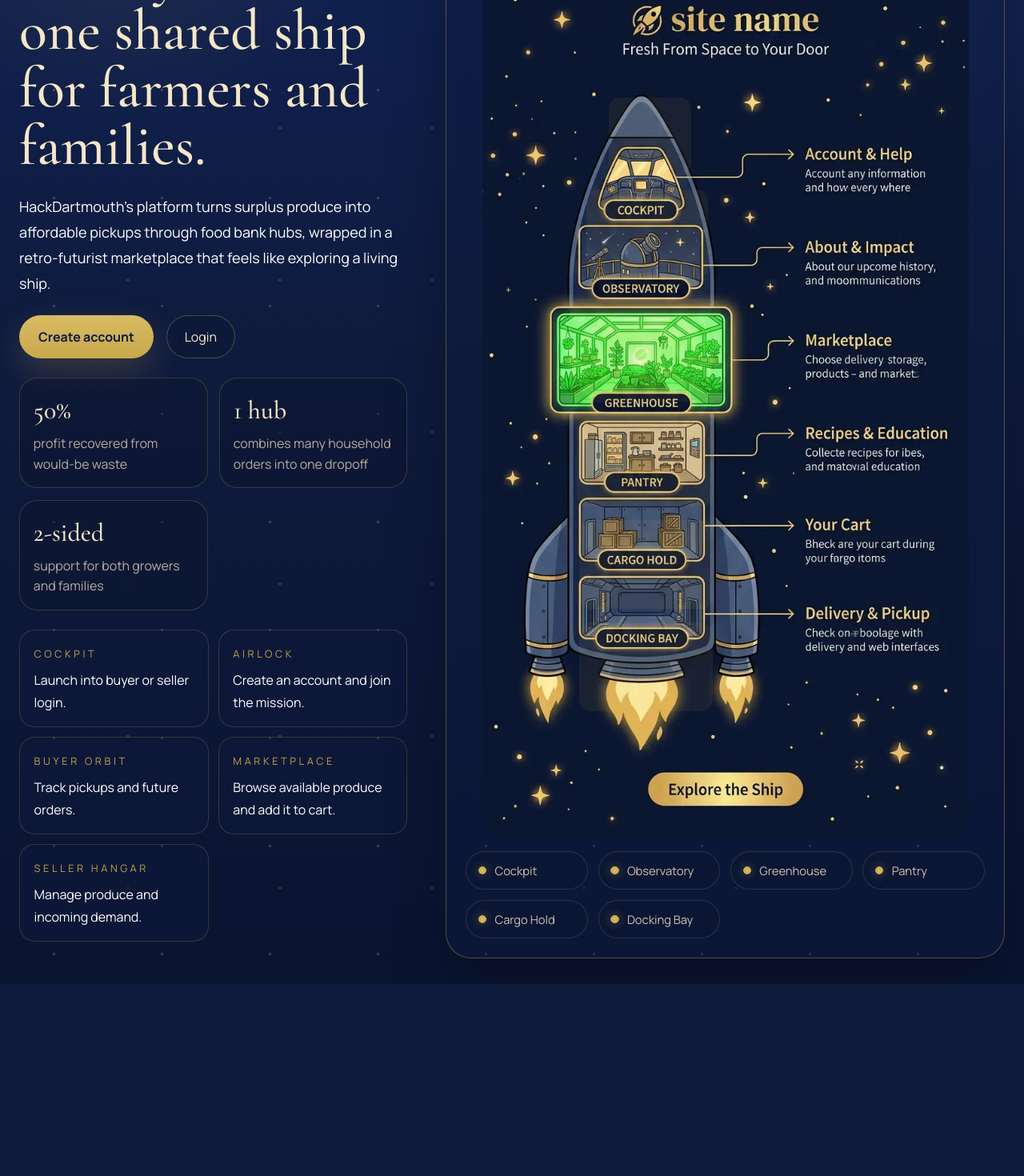
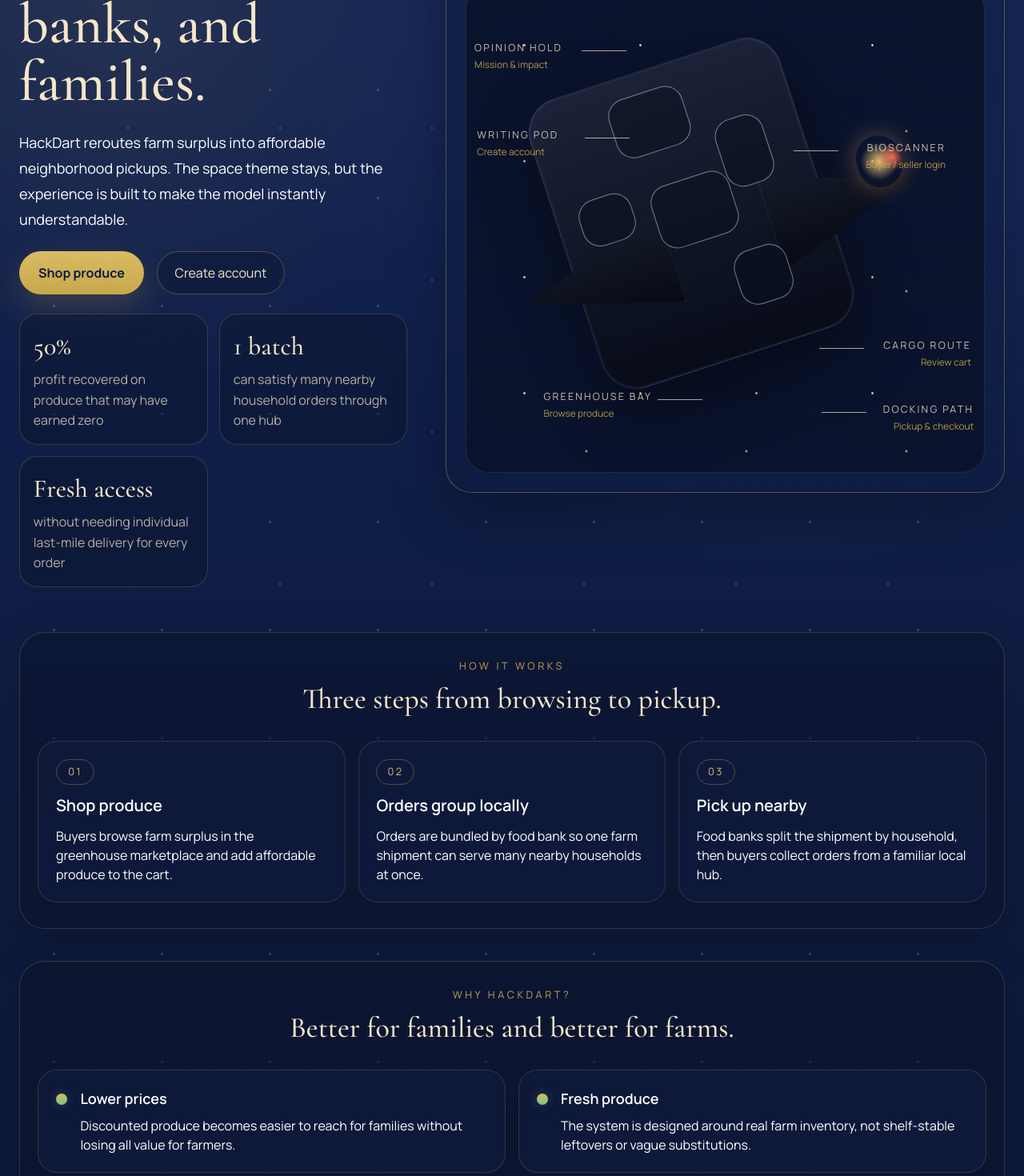
Before and after one commit to iso-sejun/hackdart, a Next.js app in the folder frontend/: page / in a window 1280 px wide. Shown: the part 360-1830 px from the top of the page at 80% size. Before the commit the page ends 1590 px from the top, so only its background shows below. Built offline with nearby package versions, Linux system fonts and the light colour scheme; no server answers.

Commit message:
Changed layout Ui of landing page

```diff
--- a/frontend/pages/index.js
+++ b/frontend/pages/index.js
@@ -2,156 +2,247 @@ import Link from 'next/link';
 
 import AppShell from '../src/components/AppShell';
 
-const destinations = [
+const shipHotspots = [
   {
-    title: 'Cockpit',
-    href: '/login',
-    description: 'Launch into buyer or seller login.',
+    title: 'Opinion Hold',
+    href: '/mission',
+    className: 'harvest-ship-hotspot harvest-ship-hotspot--mission',
+    detail: 'Mission & impact',
   },
   {
-    title: 'Airlock',
+    title: 'Writing Pod',
     href: '/register',
-    description: 'Create an account and join the mission.',
+    className: 'harvest-ship-hotspot harvest-ship-hotspot--register',
+    detail: 'Create account',
   },
   {
-    title: 'Buyer Orbit',
-    href: '/buyer/dashboard',
-    description: 'Track pickups and future orders.',
+    title: 'Bioscanner',
+    href: '/login',
+    className: 'harvest-ship-hotspot harvest-ship-hotspot--login',
+    detail: 'Buyer / seller login',
   },
   {
-    title: 'Marketplace',
+    title: 'Greenhouse Bay',
     href: '/marketplace',
-    description: 'Browse available produce and add it to cart.',
+    className: 'harvest-ship-hotspot harvest-ship-hotspot--marketplace',
+    detail: 'Browse produce',
   },
   {
-    title: 'Seller Hangar',
-    href: '/seller/dashboard',
-    description: 'Manage produce and incoming demand.',
+    title: 'Cargo Route',
+    href: '/cart',
+    className: 'harvest-ship-hotspot harvest-ship-hotspot--cart',
+    detail: 'Review cart',
+  },
+  {
+    title: 'Docking Path',
+    href: '/checkout',
+    className: 'harvest-ship-hotspot harvest-ship-hotspot--checkout',
+    detail: 'Pickup & checkout',
   },
 ];
 
-const shipHotspots = [
+const howItWorks = [
   {
-    title: 'Cockpit',
-    href: '/login',
-    className: 'home-ship-hotspot home-ship-hotspot--cockpit',
+    step: '01',
+    title: 'Shop produce',
+    body: 'Buyers browse farm surplus in the greenhouse marketplace and add affordable produce to the cart.',
   },
   {
-    title: 'Observatory',
-    href: '/mission',
-    className: 'home-ship-hotspot home-ship-hotspot--observatory',
+    step: '02',
+    title: 'Orders group locally',
+    body: 'Orders are bundled by food bank so one farm shipment can serve many nearby households at once.',
   },
   {
-    title: 'Greenhouse',
-    href: '/marketplace',
-    className: 'home-ship-hotspot home-ship-hotspot--greenhouse',
+    step: '03',
+    title: 'Pick up nearby',
+    body: 'Food banks split the shipment by household, then buyers collect orders from a familiar local hub.',
+  },
+];
+
+const benefits = [
+  {
+    title: 'Lower prices',
+    body: 'Discounted produce becomes easier to reach for families without losing all value for farmers.',
   },
   {
-    title: 'Pantry',
-    href: '/why-us',
-    className: 'home-ship-hotspot home-ship-hotspot--pantry',
+    title: 'Fresh produce',
+    body: 'The system is designed around real farm inventory, not shelf-stable leftovers or vague substitutions.',
   },
   {
-    title: 'Cargo Hold',
-    href: '/cart',
-    className: 'home-ship-hotspot home-ship-hotspot--cargo',
+    title: 'Simple pickup',
+    body: 'Food bank hubs keep fulfillment practical and understandable, especially for households without delivery access.',
   },
   {
-    title: 'Docking Bay',
-    href: '/checkout',
-    className: 'home-ship-hotspot home-ship-hotspot--docking',
+    title: 'Better farm economics',
+    body: 'Growers recover partial profit from food that would otherwise never leave the farm.',
+  },
+];
+
+const faqs = [
+  {
+    question: 'How does pickup work?',
+    answer:
+      'At checkout, the buyer selects a nearby food bank. Farmers ship a combined batch there, and the food bank splits the order for pickup.',
+  },
+  {
+    question: 'Why is the produce discounted?',
+    answer:
+      'The platform is built for surplus farm produce that might otherwise go unsold, which lets families access healthy food at a lower price.',
+  },
+  {
+    question: 'Is the produce still fresh?',
+    answer:
+      'Yes. The goal is to move good produce that still has value, not expired inventory. Sellers list active, harvest-ready items.',
+  },
+  {
+    question: 'Do I need an account to browse?',
+    answer:
+      'You can explore the experience first, but creating an account makes it easier to save your role and move through checkout or fulfillment.',
   },
 ];
 
 export default function Home() {
   return (
     <AppShell variant="home">
-      <section className="grid gap-12 lg:grid-cols-[0.82fr_1.18fr] lg:items-start">
-        <div className="space-y-6 pt-6">
-          <p className="eyebrow-gold">Fresh From Space To Your Door</p>
-          <h1 className="max-w-3xl font-display text-5xl leading-[0.96] text-brand-cream sm:text-7xl">
-            Build a brighter food system with one shared ship for farmers and families.
+      <section className="home-hero-grid">
+        <div className="space-y-6 pt-4">
+          <p className="eyebrow-gold">Spaceship</p>
+          <h1 className="max-w-3xl font-display text-5xl leading-[0.94] text-brand-cream sm:text-7xl">
+            A shared ship for farmers, food banks, and families.
           </h1>
           <p className="max-w-2xl text-lg leading-8 text-[#f5e6c8]/76">
-            HackDartmouth&apos;s platform turns surplus produce into affordable pickups through
-            food bank hubs, wrapped in a retro-futurist marketplace that feels like exploring a
-            living ship.
+            HackDart reroutes farm surplus into affordable neighborhood pickups. The space theme
+            stays, but the experience is built to make the model instantly understandable.
           </p>
+
           <div className="flex flex-wrap gap-4">
-            <Link className="btn-gold" href="/register">
+            <Link className="btn-gold" href="/marketplace">
+              Shop produce
+            </Link>
+            <Link className="btn-orbit" href="/register">
               Create account
-            </Link>
-            <Link className="btn-orbit" href="/login">
-              Login
             </Link>
           </div>
 
           <div className="home-impact-strip">
             <div className="home-impact-chip">
               <span className="home-impact-chip__value">50%</span>
-              <span className="home-impact-chip__label">profit recovered from would-be waste</span>
+              <span className="home-impact-chip__label">profit recovered on produce that may have earned zero</span>
             </div>
             <div className="home-impact-chip">
-              <span className="home-impact-chip__value">1 hub</span>
-              <span className="home-impact-chip__label">combines many household orders into one dropoff</span>
+              <span className="home-impact-chip__value">1 batch</span>
+              <span className="home-impact-chip__label">can satisfy many nearby household orders through one hub</span>
             </div>
             <div className="home-impact-chip">
-              <span className="home-impact-chip__value">2-sided</span>
-              <span className="home-impact-chip__label">support for both growers and families</span>
+              <span className="home-impact-chip__value">Fresh access</span>
+              <span className="home-impact-chip__label">without needing individual last-mile delivery for every order</span>
             </div>
-          </div>
-
-          <div className="grid gap-3 sm:grid-cols-2">
-            {destinations.map((item) => (
-              <Link key={item.href} href={item.href} className="home-sidecard">
-                <span className="eyebrow-gold">{item.title}</span>
-                <span className="mt-2 block text-base leading-7 text-[#f5e6c8]/82">
-                  {item.description}
-                </span>
-              </Link>
-            ))}
           </div>
         </div>
 
-        <div className="home-ship-panel relative overflow-hidden">
+        <div className="home-ship-panel">
           <div className="home-ship-panel__copy">
             <p className="eyebrow-gold">Ship Map</p>
-            <h2 className="mt-2 font-display text-4xl text-brand-cream">Explore the ship.</h2>
+            <h2 className="mt-2 font-display text-4xl text-brand-cream">Navigate the vessel.</h2>
             <p className="mt-3 max-w-xl text-[#f5e6c8]/72">
-              Each room is a destination. Tap into the ship map to head straight to login,
-              checkout, mission, and the greenhouse marketplace.
+              The ship keeps the same space architecture, but every destination now supports a real
+              task: browse, sign in, register, review mission, or move to pickup.
             </p>
           </div>
 
-          <div className="home-ship-map">
-            <img
-              src="/design/home-ship-map.png"
-              alt="Rocket ship map showing sections like cockpit, greenhouse, pantry, cargo hold, and docking bay."
-              className="home-ship-map__image"
-            />
+          <div className="harvest-ship-scene">
+            <div className="harvest-ship" aria-hidden="true">
+              <div className="harvest-ship__body" />
+              <div className="harvest-ship__wing harvest-ship__wing--left" />
+              <div className="harvest-ship__wing harvest-ship__wing--right" />
+              <div className="harvest-ship__room harvest-ship__room--mission" />
+              <div className="harvest-ship__room harvest-ship__room--register" />
+              <div className="harvest-ship__room harvest-ship__room--marketplace" />
+              <div className="harvest-ship__room harvest-ship__room--login" />
+              <div className="harvest-ship__room harvest-ship__room--cart" />
+              <div className="harvest-ship__engine" />
+            </div>
+
             {shipHotspots.map((hotspot) => (
               <Link
                 key={hotspot.title}
                 href={hotspot.href}
                 className={hotspot.className}
-                aria-label={hotspot.title}
-                title={hotspot.title}
+                aria-label={`${hotspot.title}: ${hotspot.detail}`}
               >
-                <span>{hotspot.title}</span>
-              </Link>
-            ))}
-          </div>
-
-          <div className="home-ship-legend">
-            {shipHotspots.map((hotspot) => (
-              <Link key={hotspot.title} href={hotspot.href} className="home-ship-legend__item">
-                <span className="home-ship-legend__dot" aria-hidden="true" />
-                <span>{hotspot.title}</span>
+                <span className="harvest-ship-hotspot__label">{hotspot.title}</span>
+                <span className="harvest-ship-hotspot__detail">{hotspot.detail}</span>
               </Link>
             ))}
           </div>
         </div>
       </section>
+
+      <section className="home-section-shell mt-14">
+        <div className="text-center">
+          <p className="eyebrow-gold">How It Works</p>
+          <h2 className="mt-3 font-display text-4xl text-brand-cream">Three steps from browsing to pickup.</h2>
+        </div>
+        <div className="mt-8 grid gap-4 lg:grid-cols-3">
+          {howItWorks.map((item) => (
+            <article key={item.step} className="home-info-card">
+              <p className="home-info-card__step">{item.step}</p>
+              <h3 className="mt-3 text-xl font-semibold text-white">{item.title}</h3>
+              <p className="mt-3 text-[#f5e6c8]/72">{item.body}</p>
+            </article>
+          ))}
+        </div>
+      </section>
+
+      <section className="home-section-shell mt-10">
+        <div className="text-center">
+          <p className="eyebrow-gold">Why HackDart?</p>
+          <h2 className="mt-3 font-display text-4xl text-brand-cream">Better for families and better for farms.</h2>
+        </div>
+        <div className="mt-8 grid gap-4 md:grid-cols-2">
+          {benefits.map((item) => (
+            <article key={item.title} className="home-benefit-card">
+              <div className="home-benefit-card__icon" aria-hidden="true" />
+              <div>
+                <h3 className="text-lg font-semibold text-white">{item.title}</h3>
+                <p className="mt-2 text-[#f5e6c8]/72">{item.body}</p>
+              </div>
+            </article>
+          ))}
+        </div>
+      </section>
+
+      <section className="home-section-shell mt-10">
+        <div className="text-center">
+          <p className="eyebrow-gold">Frequently Asked Questions</p>
+          <h2 className="mt-3 font-display text-4xl text-brand-cream">Quick answers for first-time visitors.</h2>
+        </div>
+        <div className="mt-8 space-y-3">
+          {faqs.map((item) => (
+            <details key={item.question} className="home-faq-item">
+              <summary>{item.question}</summary>
+              <p>{item.answer}</p>
+            </details>
+          ))}
+        </div>
+      </section>
+
+      <section className="home-final-cta mt-10">
+        <p className="eyebrow-gold">Ready to come aboard?</p>
+        <h2 className="mt-3 font-display text-5xl text-brand-cream">Fresh, affordable produce is just a few clicks away.</h2>
+        <p className="mx-auto mt-4 max-w-2xl text-[#f5e6c8]/74">
+          Start browsing as a buyer, or create a seller account and turn surplus harvest into a
+          real route for local pickup.
+        </p>
+        <div className="mt-8 flex flex-wrap justify-center gap-4">
+          <Link className="btn-gold" href="/marketplace">
+            Shop now
+          </Link>
+          <Link className="btn-orbit" href="/login">
+            Sign in
+          </Link>
+        </div>
+      </section>
     </AppShell>
   );
 }
--- a/frontend/styles/globals.css
+++ b/frontend/styles/globals.css
@@ -880,6 +880,11 @@
     background: rgba(201, 168, 76, 0.07);
   }
 
+  .home-hero-grid {
+    display: grid;
+    gap: 3rem;
+  }
+
   .home-ship-panel {
     border: 1.5px solid rgba(201, 168, 76, 0.38);
     border-radius: 2rem;
@@ -894,98 +899,287 @@
     margin-bottom: 1rem;
   }
 
-  .home-ship-map {
-    position: relative;
-    max-width: 38rem;
-    margin: 0 auto;
+  .home-section-shell {
+    border: 1.4px solid rgba(201, 168, 76, 0.22);
+    border-radius: 2rem;
+    background: rgba(10, 18, 42, 0.52);
+    padding: 2rem 1.4rem;
+    box-shadow:
+      0 24px 65px rgba(0, 0, 0, 0.16),
+      inset 0 1px 0 rgba(255, 255, 255, 0.03);
   }
 
-  .home-ship-map__image {
-    width: 100%;
-    height: auto;
-    border-radius: 1.6rem;
+  .home-info-card {
+    border-radius: 1.5rem;
+    border: 1px solid rgba(201, 168, 76, 0.2);
+    background: rgba(16, 27, 61, 0.72);
+    padding: 1.35rem;
   }
 
-  .home-ship-hotspot {
-    position: absolute;
-    display: block;
-    border-radius: 0.9rem;
-    background: rgba(201, 168, 76, 0.08);
-    border: 1px solid transparent;
-    transition: all 180ms ease;
+  .home-info-card__step {
+    display: inline-flex;
+    align-items: center;
+    justify-content: center;
+    min-width: 3rem;
+    border-radius: 9999px;
+    border: 1px solid rgba(201, 168, 76, 0.36);
+    padding: 0.35rem 0.8rem;
+    color: var(--brand-gold-soft);
+    font-size: 0.8rem;
+    letter-spacing: 0.18em;
+    text-transform: uppercase;
   }
 
-  .home-ship-hotspot span {
-    position: absolute;
-    left: calc(100% + 0.7rem);
-    top: 50%;
-    transform: translateY(-50%);
-    white-space: nowrap;
-    border-radius: 9999px;
-    border: 1px solid rgba(201, 168, 76, 0.42);
-    background: rgba(15, 27, 61, 0.85);
-    padding: 0.32rem 0.65rem;
-    font-size: 0.72rem;
-    letter-spacing: 0.12em;
-    text-transform: uppercase;
-    color: var(--brand-cream);
-    opacity: 0;
-    pointer-events: none;
-    transition: opacity 180ms ease;
+  .home-benefit-card {
+    display: flex;
+    gap: 1rem;
+    align-items: flex-start;
+    border-radius: 1.5rem;
+    border: 1px solid rgba(201, 168, 76, 0.2);
+    background: rgba(16, 27, 61, 0.72);
+    padding: 1.35rem;
   }
 
-  .home-ship-hotspot:hover,
-  .home-ship-hotspot:focus-visible {
-    border-color: rgba(201, 168, 76, 0.82);
-    background: rgba(123, 198, 126, 0.16);
-    box-shadow: 0 0 0 3px rgba(201, 168, 76, 0.16);
+  .home-benefit-card__icon {
+    width: 0.9rem;
+    height: 0.9rem;
+    margin-top: 0.45rem;
+    border-radius: 9999px;
+    background: linear-gradient(180deg, #d8bb63 0%, #7bc67e 100%);
+    box-shadow: 0 0 14px rgba(123, 198, 126, 0.3);
+    flex: 0 0 auto;
   }
 
-  .home-ship-hotspot:hover span,
-  .home-ship-hotspot:focus-visible span {
-    opacity: 1;
+  .home-faq-item {
+    overflow: hidden;
+    border-radius: 1.2rem;
+    border: 1px solid rgba(201, 168, 76, 0.18);
+    background: rgba(16, 27, 61, 0.72);
   }
 
-  .home-ship-hotspot--cockpit {
-    left: 26%;
-    top: 15%;
-    width: 17%;
-    height: 9%;
+  .home-faq-item summary {
+    cursor: pointer;
+    list-style: none;
+    padding: 1rem 1.15rem;
+    font-weight: 600;
+    color: white;
   }
 
-  .home-ship-hotspot--observatory {
-    left: 21.5%;
-    top: 25.6%;
-    width: 25%;
-    height: 10.2%;
+  .home-faq-item summary::-webkit-details-marker {
+    display: none;
   }
 
-  .home-ship-hotspot--greenhouse {
-    left: 18%;
-    top: 38%;
-    width: 31%;
-    height: 12%;
+  .home-faq-item p {
+    margin: 0;
+    padding: 0 1.15rem 1rem;
+    color: rgba(245, 230, 200, 0.72);
+    line-height: 1.7;
   }
 
-  .home-ship-hotspot--pantry {
-    left: 19.5%;
-    top: 51.7%;
-    width: 28%;
-    height: 10.2%;
+  .home-final-cta {
+    border: 1.5px solid rgba(201, 168, 76, 0.32);
+    border-radius: 2rem;
+    background:
+      radial-gradient(circle at 50% -10%, rgba(201, 168, 76, 0.14), transparent 30%),
+      rgba(10, 18, 42, 0.68);
+    padding: 2.5rem 1.5rem;
+    text-align: center;
+    box-shadow:
+      0 24px 65px rgba(0, 0, 0, 0.18),
+      inset 0 1px 0 rgba(255, 255, 255, 0.03);
   }
 
-  .home-ship-hotspot--cargo {
-    left: 20%;
-    top: 63.5%;
-    width: 27.4%;
-    height: 10.2%;
+  .harvest-ship-scene {
+    position: relative;
+    min-height: 38rem;
+    margin-top: 1rem;
+    border-radius: 1.8rem;
+    border: 1px solid rgba(201, 168, 76, 0.15);
+    background:
+      radial-gradient(circle, rgba(245, 230, 200, 0.85) 0 1px, transparent 1.7px),
+      radial-gradient(circle, rgba(201, 168, 76, 0.8) 0 1px, transparent 2px),
+      linear-gradient(180deg, rgba(8, 14, 33, 0.72), rgba(10, 18, 42, 0.88));
+    background-size: 145px 145px, 200px 200px, auto;
+    background-position: 0 0, 50px 80px, 0 0;
+    overflow: hidden;
   }
 
-  .home-ship-hotspot--docking {
+  .harvest-ship {
+    position: absolute;
+    inset: 2rem 2.5rem 2rem 2.5rem;
+    transform: rotate(-18deg);
+  }
+
+  .harvest-ship__body {
+    position: absolute;
+    left: 15%;
+    top: 9%;
+    width: 58%;
+    height: 70%;
+    border-radius: 2.8rem;
+    background: linear-gradient(180deg, rgba(28, 35, 56, 0.98), rgba(8, 12, 24, 0.98));
+    border: 1px solid rgba(145, 155, 195, 0.18);
+    box-shadow:
+      inset 0 0 0 2px rgba(94, 111, 160, 0.12),
+      0 30px 80px rgba(0, 0, 0, 0.45);
+  }
+
+  .harvest-ship__wing {
+    position: absolute;
+    top: 41%;
+    width: 34%;
+    height: 22%;
+    background: linear-gradient(180deg, rgba(20, 27, 42, 0.96), rgba(7, 10, 19, 0.96));
+    border: 1px solid rgba(145, 155, 195, 0.14);
+  }
+
+  .harvest-ship__wing--left {
+    left: 3%;
+    clip-path: polygon(0 52%, 100% 0, 100% 100%);
+  }
+
+  .harvest-ship__wing--right {
+    right: 6%;
+    clip-path: polygon(0 0, 100% 50%, 0 100%);
+  }
+
+  .harvest-ship__room {
+    position: absolute;
+    border-radius: 1.4rem;
+    border: 1px solid rgba(198, 208, 241, 0.55);
+    background: rgba(10, 15, 29, 0.48);
+    box-shadow: inset 0 0 0 1px rgba(255, 255, 255, 0.03);
+  }
+
+  .harvest-ship__room--mission {
+    left: 33%;
+    top: 14%;
+    width: 17%;
+    height: 14%;
+  }
+
+  .harvest-ship__room--register {
     left: 20%;
-    top: 75.2%;
-    width: 27.4%;
-    height: 10.2%;
+    top: 34%;
+    width: 12%;
+    height: 11%;
+  }
+
+  .harvest-ship__room--marketplace {
+    left: 36%;
+    top: 36%;
+    width: 18%;
+    height: 15%;
+  }
+
+  .harvest-ship__room--login {
+    left: 54%;
+    top: 26%;
+    width: 11%;
+    height: 16%;
+  }
+
+  .harvest-ship__room--cart {
+    left: 49%;
+    top: 56%;
+    width: 12%;
+    height: 13%;
+  }
+
+  .harvest-ship__engine {
+    position: absolute;
+    right: 8%;
+    top: 40%;
+    width: 10%;
+    height: 12%;
+    border-radius: 9999px;
+    background:
+      radial-gradient(circle at 80% 50%, rgba(255, 113, 84, 0.9), transparent 30%),
+      radial-gradient(circle at 50% 50%, rgba(255, 207, 122, 0.9), transparent 55%),
+      rgba(15, 27, 61, 0.2);
+    box-shadow: 0 0 28px rgba(255, 176, 104, 0.35);
+  }
+
+  .harvest-ship-hotspot {
+    position: absolute;
+    display: grid;
+    gap: 0.15rem;
+    min-width: 8rem;
+    color: var(--brand-cream);
+  }
+
+  .harvest-ship-hotspot::before {
+    content: '';
+    position: absolute;
+    width: 3.5rem;
+    height: 1px;
+    background: rgba(245, 230, 200, 0.7);
+    top: 0.75rem;
+  }
+
+  .harvest-ship-hotspot__label {
+    font-size: 0.78rem;
+    letter-spacing: 0.18em;
+    text-transform: uppercase;
+    color: rgba(245, 230, 200, 0.82);
+  }
+
+  .harvest-ship-hotspot__detail {
+    font-size: 0.74rem;
+    color: rgba(201, 168, 76, 0.88);
+  }
+
+  .harvest-ship-hotspot:hover .harvest-ship-hotspot__label,
+  .harvest-ship-hotspot:focus-visible .harvest-ship-hotspot__label {
+    color: white;
+  }
+
+  .harvest-ship-hotspot--mission {
+    left: 0.6rem;
+    top: 4.2rem;
+    text-align: left;
+  }
+
+  .harvest-ship-hotspot--mission::before,
+  .harvest-ship-hotspot--register::before,
+  .harvest-ship-hotspot--marketplace::before {
+    left: calc(100% + 0.4rem);
+  }
+
+  .harvest-ship-hotspot--register {
+    left: 0.8rem;
+    top: 11rem;
+    text-align: left;
+  }
+
+  .harvest-ship-hotspot--marketplace {
+    left: 6rem;
+    bottom: 4rem;
+    text-align: left;
+  }
+
+  .harvest-ship-hotspot--login {
+    right: 3rem;
+    top: 12rem;
+    text-align: right;
+  }
+
+  .harvest-ship-hotspot--login::before,
+  .harvest-ship-hotspot--cart::before,
+  .harvest-ship-hotspot--checkout::before {
+    right: calc(100% + 0.4rem);
+  }
+
+  .harvest-ship-hotspot--cart {
+    right: 1rem;
+    bottom: 8rem;
+    text-align: right;
+  }
+
+  .harvest-ship-hotspot--checkout {
+    right: 0.8rem;
+    bottom: 3rem;
+    text-align: right;
   }
 
   .market-title {
@@ -1248,13 +1442,72 @@
     pointer-events: none;
   }
 
+  @media (min-width: 1024px) {
+    .home-hero-grid {
+      grid-template-columns: 0.82fr 1.18fr;
+      align-items: start;
+    }
+  }
+
   @media (max-width: 900px) {
     .dashboard-room-strip__lights {
       grid-template-columns: repeat(4, minmax(0, 1fr));
     }
 
-    .home-ship-hotspot span {
-      display: none;
+    .harvest-ship-scene {
+      min-height: 34rem;
+    }
+
+    .harvest-ship {
+      inset: 3rem 1.2rem 4rem;
+      transform: rotate(-14deg) scale(0.94);
+    }
+  }
+
+  @media (max-width: 640px) {
+    .home-section-shell,
+    .home-final-cta {
+      padding: 1.4rem 1rem;
+    }
+
+    .harvest-ship-scene {
+      min-height: 33rem;
+    }
+
+    .harvest-ship {
+      inset: 4.2rem 0.5rem 5rem;
+      transform: rotate(-10deg) scale(0.88);
+    }
+
+    .harvest-ship-hotspot {
+      min-width: 6.4rem;
+    }
+
+    .harvest-ship-hotspot__label {
+      font-size: 0.65rem;
+    }
+
+    .harvest-ship-hotspot__detail {
+      font-size: 0.62rem;
+    }
+
+    .harvest-ship-hotspot::before {
+      width: 2rem;
+    }
+
+    .harvest-ship-hotspot--mission,
+    .harvest-ship-hotspot--register {
+      left: 0.35rem;
+    }
+
+    .harvest-ship-hotspot--login,
+    .harvest-ship-hotspot--cart,
+    .harvest-ship-hotspot--checkout {
+      right: 0.35rem;
+    }
+
+    .harvest-ship-hotspot--marketplace {
+      left: 1rem;
     }
   }
 }
```
